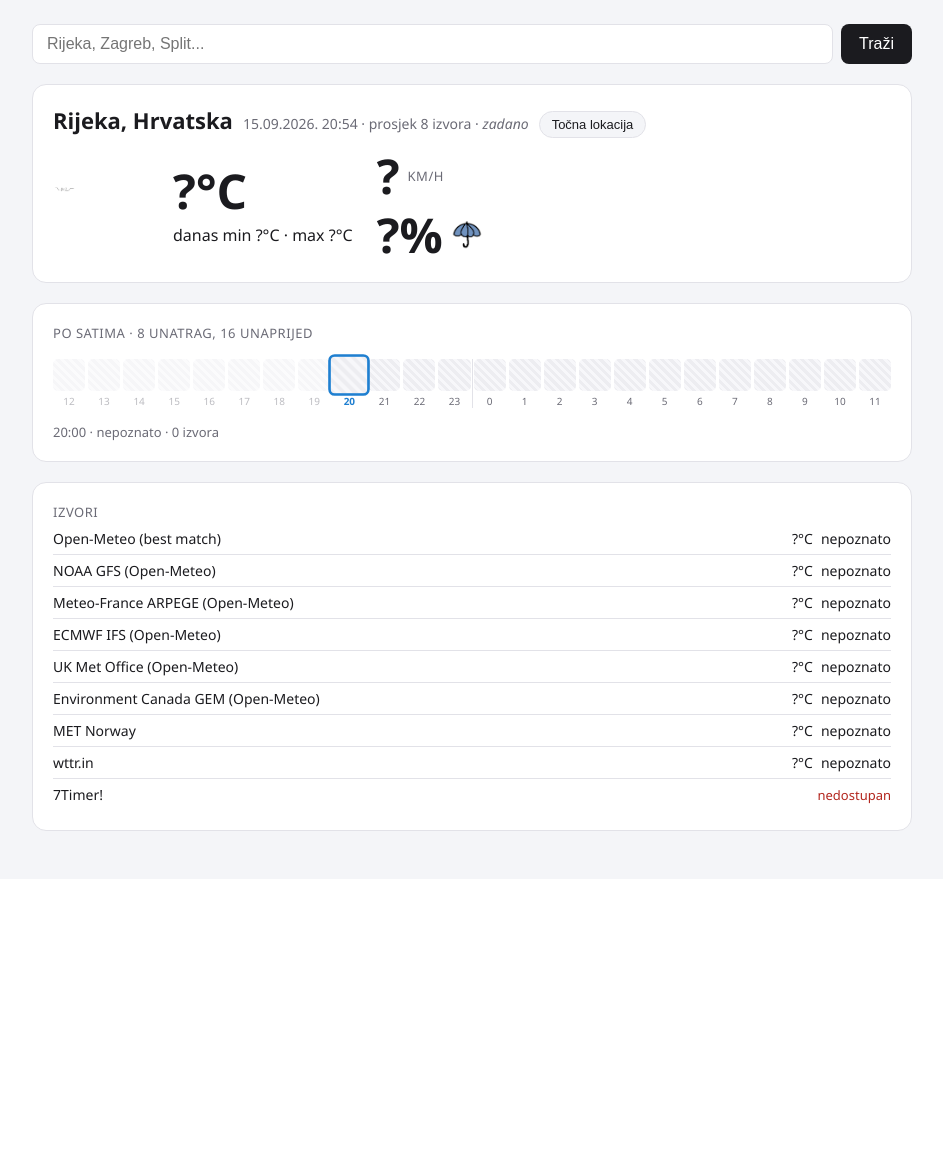
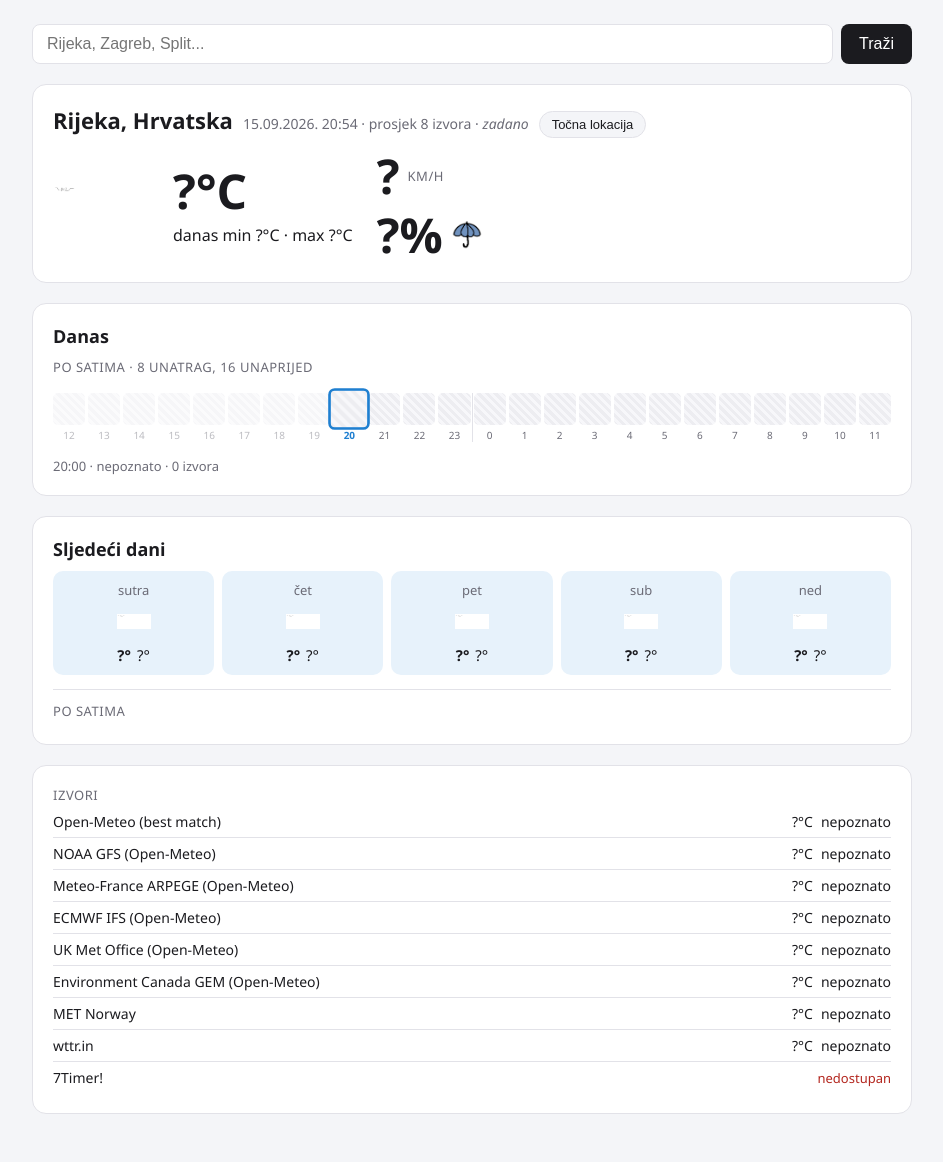
Before and after one commit to rgrabar/Prognoze, a Django app: page /prognoze/ in a window 1280 px wide. Shown: the whole page, without its empty margins (168-1111 px from the left). Before the commit the page ends 831 px from the top, so only its background shows below. Run offline with Django 4.2, Linux system fonts and the light colour scheme; data that the repository does not hold is empty.

Commit message:
grupirane stvari za danasnji dan i dodana prognoza za sl 5 dana

```diff
--- a/mysite/static/prognoza.css
+++ b/mysite/static/prognoza.css
@@ -236,6 +236,20 @@ body {
     font-size: 22px;
 }
 
+/* Naslov kartice - "Danas", "Sljedeci dani". */
+.naslov {
+    margin: 0 0 10px;
+    font-size: 18px;
+    font-weight: 600;
+}
+
+/* Odjeljak unutar kartice, odvojen crtom od onoga iznad. */
+.odjeljak {
+    margin-top: 16px;
+    padding-top: 14px;
+    border-top: 1px solid var(--linija);
+}
+
 .mjesto .sitno {
     color: var(--slabo);
     font-size: 14px;
@@ -436,15 +450,34 @@ body {
     font-variant-numeric: tabular-nums;
 }
 
-/* --- sutra po satima (sklopljeno) --- */
+/* --- dani po satima (sklopljeno) --- */
 
-.sutra {
+/* Jedan naslov "Po satima", pa ispod popis sklopljenih traka - jedna po
+   danu, odvojene tankom crtom. Naslov je jednom, a ne u svakom retku:
+   pet puta "po satima" jedno ispod drugoga citalo se kao mucanje. */
+.po-danima {
     margin-top: 14px;
     padding-top: 12px;
     border-top: 1px solid var(--linija);
 }
 
-.sutra summary {
+.po-danima .oznaka {
+    margin-bottom: 4px;
+}
+
+.po-satima {
+    padding: 9px 0;
+}
+
+.po-satima + .po-satima {
+    border-top: 1px solid var(--linija);
+}
+
+.dan-naslov {
+    font-weight: 500;
+}
+
+.po-satima summary {
     display: flex;
     flex-wrap: wrap;
     align-items: baseline;
@@ -617,28 +651,34 @@ body {
     text-align: center;
 }
 
-/* --- pet dana --- */
+/* --- sljedeci dani --- */
 
-.pet-dana {
-    flex: 0 0 auto;
+/* Pet dana jedan uz drugoga, svaki kao stupac: ime, slikica, temperature.
+   Na uskom zaslonu stanu i dalje - pet stupaca po ~55 px. */
+.dani {
+    display: grid;
+    /* minmax(0, 1fr), ne samo 1fr: `1fr` se ne moze stisnuti ispod sirine
+       sadrzaja, pa bi na uskom zaslonu stupci prerasli karticu i stranica
+       bi se pomicala vodoravno. */
+    grid-template-columns: repeat(5, minmax(0, 1fr));
+    gap: 8px;
+    margin-top: 10px;
+}
+
+.dani .dan {
     display: flex;
     flex-direction: column;
-    gap: 4px;
-    padding-left: 20px;
-    border-left: 1px solid var(--linija);
+    align-items: center;
+    gap: 6px;
+    padding: 10px 4px;
+    border-radius: 10px;
+    background: var(--sat-plava);
+    text-align: center;
 }
 
-.pet-dana .dan {
-    display: grid;
-    grid-template-columns: 44px 26px auto;
-    align-items: center;
-    gap: 8px;
-    padding: 2px 0;
-}
-
-.pet-dana .dan img {
-    width: 26px;
-    height: 26px;
+.dani .dan img {
+    width: 34px;
+    height: 34px;
     object-fit: contain;
 }
 
@@ -647,17 +687,27 @@ body {
     color: var(--slabo);
 }
 
+/* Najvisa i najniza jedna do druge; kad stupac postane preuzak,
+   najniza sama prelomi u novi red umjesto da viri iz celije. */
 .dan-temp {
-    font-size: 14px;
+    display: flex;
+    flex-wrap: wrap;
+    justify-content: center;
+    gap: 0 6px;
+    font-size: 15px;
+    font-weight: 600;
     font-variant-numeric: tabular-nums;
-    white-space: nowrap;
 }
 
-/* Kad se tri stupca sloze jedan ispod drugoga, okomite crte nemaju
-   smisla - postaju vodoravne.
+.dan-temp .sitno {
+    font-weight: 400;
+}
 
-   Ovo mora doci POSLIJE `.sunce` i `.pet-dana`, inace ga oni nadjacaju:
-   ista tezina, a definirani su nize u datoteci. */
+/* Kad se sunce i graf sloze jedno ispod drugoga, okomita crta nema
+   smisla - postaje vodoravna.
+
+   Ovo mora doci POSLIJE `.sunce`, inace ga ono nadjaca: ista tezina, a
+   definirano je nize u datoteci. */
 @media (max-width: 860px) {
     .sunce {
         width: 100%;
--- a/mysite/templates/_traka.html
+++ b/mysite/templates/_traka.html
@@ -1,6 +1,6 @@
 {% load static %}{% comment %}
-    Traka po satima. Koristi se dvaput - za danas (pomicni prozor) i za
-    sutra (cijeli dan) - pa zivi ovdje da se ne udvostrucuje.
+    Traka po satima. Koristi se za danas (pomicni prozor) i za svaki od
+    sljedecih dana (cijeli dan) - pa zivi ovdje da se ne udvostrucuje.
 
     Ocekuje: `sati` (popis AggregatedHour) i `id` (jedinstven, jer se na
     njega veze redak s opisom ispod).
--- a/mysite/templates/prognoza.html
+++ b/mysite/templates/prognoza.html
@@ -142,32 +142,19 @@
         </div>
     </div>
 
+    {% comment %}
+        Dvije kartice po vremenu na koje se odnose: sve za danas u jednoj
+        (sati, sunce, UV), sve za sljedece dane u drugoj (dani po satima,
+        pregled dana). Prije su bile pomijesane.
+    {% endcomment %}
     <div class="karta">
+        <h2 class="naslov">Danas</h2>
+
         <div class="oznaka">Po satima &middot; 8 unatrag, 16 unaprijed</div>
-
         {% include "_traka.html" with sati=prognoza.hours id="traka-sati" %}
 
-        {% if prognoza.tomorrow_hours %}
-            {% comment %}
-                Sutrasnji dan po satima, sklopljen dok ga se ne otvori -
-                da ne udvostruci visinu stranice onima koje zanima samo
-                danas. <details> to daje bez JavaScripta.
-            {% endcomment %}
-            <details class="sutra">
-                <summary>
-                    <span class="oznaka">Sutra po satima</span>
-                    <span class="sitno">{{ prognoza.days.0.condition_label }}
-                        &middot; {{ prognoza.days.0.min_c|default_if_none:"?" }}
-                        do {{ prognoza.days.0.max_c|default_if_none:"?" }}&deg;C</span>
-                </summary>
-                {% include "_traka.html" with sati=prognoza.tomorrow_hours id="traka-sutra" %}
-            </details>
-        {% endif %}
-    </div>
-
-    {% if prognoza.has_uv %}
-        <div class="karta">
-            <div class="uv-tijelo">
+        {% if prognoza.has_uv or prognoza.sunrise_label %}
+            <div class="odjeljak uv-tijelo">
                 {% if prognoza.sunrise_label %}
                     <div class="sunce">
                         <div class="sunce-red">
@@ -188,6 +175,7 @@
                     </div>
                 {% endif %}
 
+                {% if prognoza.has_uv %}
                 <div class="uv-glavni">
                     {% comment %}
                         Naslov ide uz graf, a ne iznad cijele kartice -
@@ -249,25 +237,11 @@
 
                     <div class="detalj" data-detalj-za="uv-mreza" aria-live="polite"></div>
                 </div>
-
-                {% if prognoza.days %}
-                    <div class="pet-dana">
-                        <div class="oznaka">Sljedeći dani</div>
-                        {% for dan in prognoza.days %}
-                            <div class="dan" title="{{ dan.title }}">
-                                <span class="dan-ime">{{ dan.label }}</span>
-                                <img src="{% static dan.icon %}"
-                                     alt="{{ dan.condition_label }}" loading="lazy">
-                                <span class="dan-temp">
-                                    {{ dan.max_c|default_if_none:"?" }}&deg;
-                                    <span class="sitno">{{ dan.min_c|default_if_none:"?" }}&deg;</span>
-                                </span>
-                            </div>
-                        {% endfor %}
-                    </div>
                 {% endif %}
             </div>
+        {% endif %}
 
+        {% if prognoza.has_uv %}
             <p class="suncanje">
                 {% if prognoza.tanning_label %}
                     <strong>Najbolji sati za sunčanje:</strong>
@@ -288,6 +262,48 @@
                     </span>
                 {% endif %}
             </p>
+        {% endif %}
+    </div>
+
+    {% if prognoza.days %}
+        <div class="karta">
+            <h2 class="naslov">Sljedeći dani</h2>
+
+            <div class="dani">
+                {% for dan in prognoza.days %}
+                    <div class="dan" title="{{ dan.title }}">
+                        <span class="dan-ime">{{ dan.label }}</span>
+                        <img src="{% static dan.icon %}"
+                             alt="{{ dan.condition_label }}" loading="lazy">
+                        <span class="dan-temp">
+                            {{ dan.max_c|default_if_none:"?" }}&deg;
+                            <span class="sitno">{{ dan.min_c|default_if_none:"?" }}&deg;</span>
+                        </span>
+                    </div>
+                {% endfor %}
+            </div>
+
+            {% comment %}
+                Svaki dan i po satima, sklopljen dok ga se ne otvori -
+                pregled dana iznad je dovoljan vecini. <details> to daje
+                bez JavaScripta. Dan do kojeg izvori ne dosezu se preskace.
+            {% endcomment %}
+            <div class="po-danima">
+                <div class="oznaka">Po satima</div>
+                {% for dan in prognoza.days %}
+                    {% if dan.has_hours %}
+                        <details class="po-satima">
+                            <summary>
+                                <span class="dan-naslov">{{ dan.long_label|capfirst }}</span>
+                                <span class="sitno">{{ dan.condition_label }}
+                                    &middot; {{ dan.min_c|default_if_none:"?" }}
+                                    do {{ dan.max_c|default_if_none:"?" }}&deg;C</span>
+                            </summary>
+                            {% include "_traka.html" with sati=dan.hours id=dan.strip_id %}
+                        </details>
+                    {% endif %}
+                {% endfor %}
+            </div>
         </div>
     {% endif %}
 
```
Also changed, not shown: other parts of mysite/static/prognoza.css (+20 -11 lines), mysite/prognoze/aggregate.py (+44 -9 lines), mysite/prognoze/providers/open_meteo.py (+6 -3 lines), mysite/prognoze/tests.py (+46 -0 lines), README.md, 1 other file.
